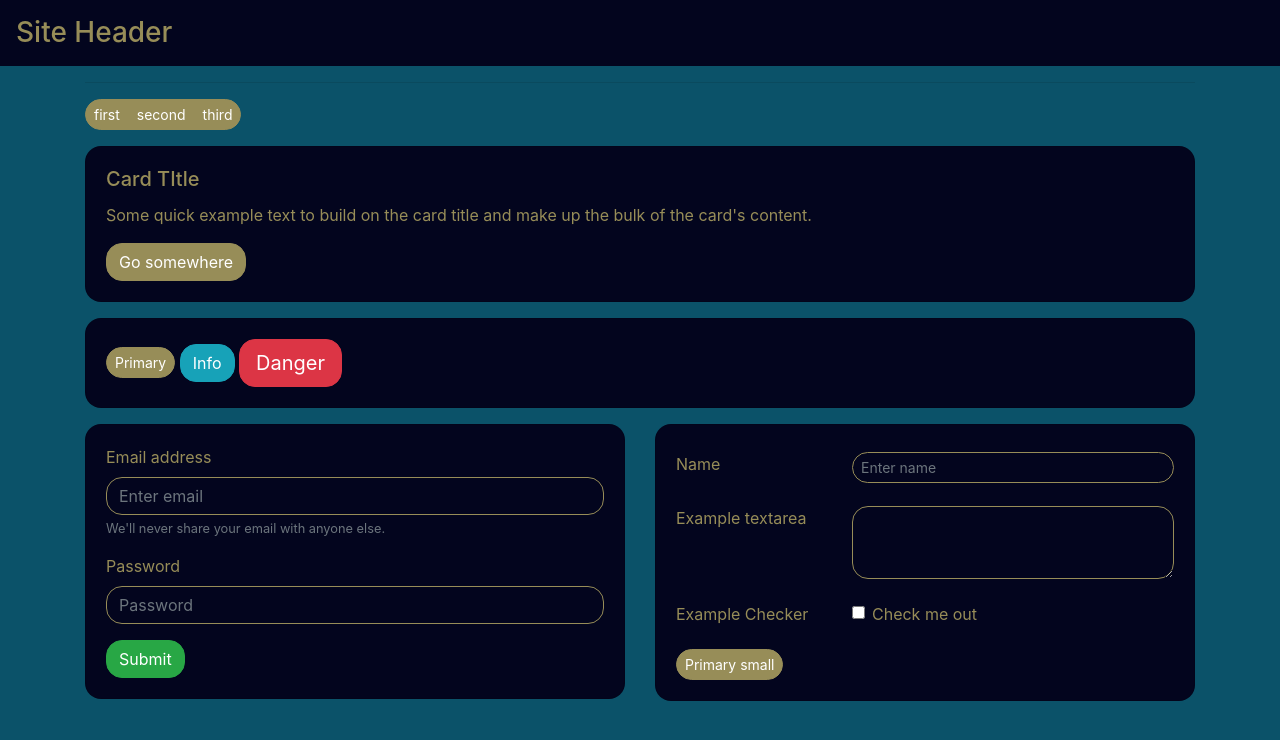
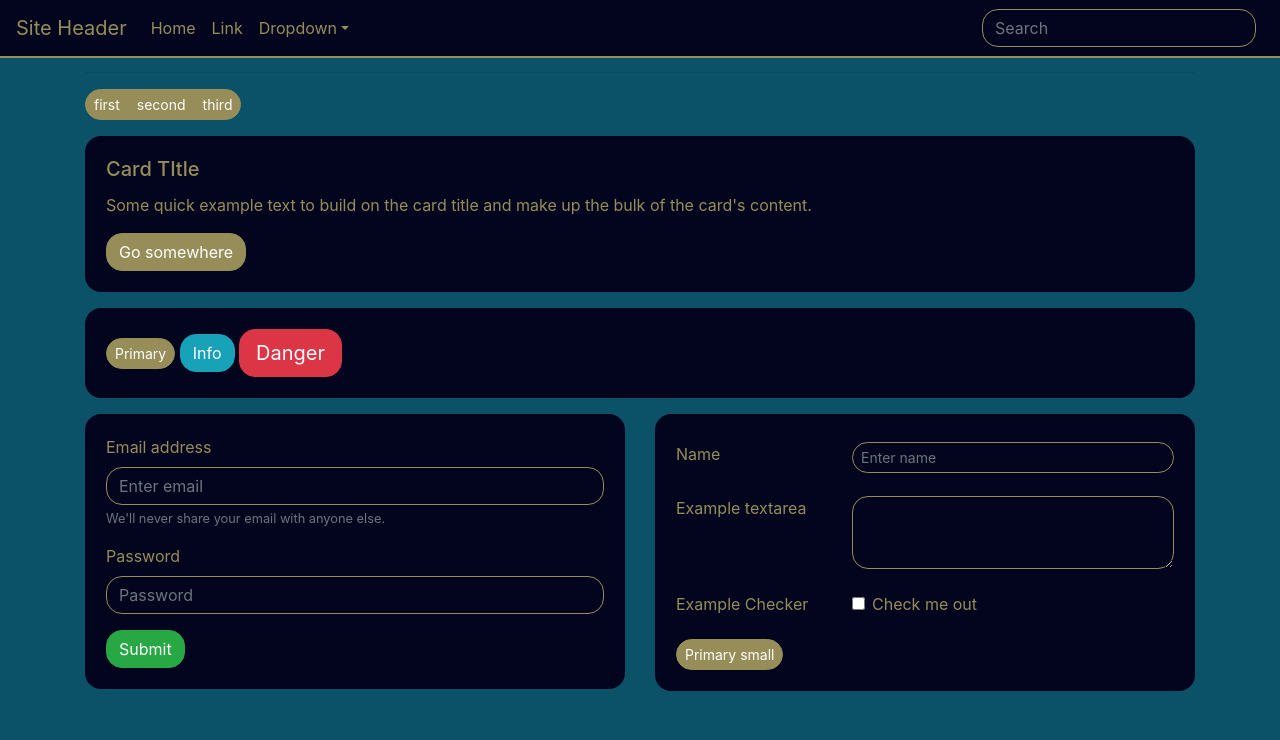
Before and after one commit to ShockProof/my-react-bootstrap, a React (Create React App) app: page / in a window 1280 px wide. Shown: the top 740 px of the page. Built offline with nearby package versions, Linux system fonts and the light colour scheme.

Commit message:
move site-header component

```diff
--- a/src/components/SiteHeader.jsx
+++ /dev/null
@@ -1,17 +0,0 @@
-import React from 'react';
-
-import { Row, Col } from 'react-bootstrap';
-
-function SiteHeader({ title }) {
-  return (
-    <div className="siteHeader">
-      <Row>
-        <Col>
-          <h3> {title} </h3>
-        </Col>
-      </Row>
-    </div>
-  );
-}
-
-export default SiteHeader;
--- a/src/components/SiteHeader.scss
+++ /dev/null
@@ -1,10 +0,0 @@
-.siteHeader {
-  background-color: $dark;
-  padding-left: 16px; /** just to fix spacing with bootstrap! */
-  padding-right: 16px; /** just to fix spacing with bootstrap! */
-
-  h3 {
-    margin-top: 16px;
-    margin-bottom: 16px;
-  }
-}
--- a/src/style-root/scssLinks.scss
+++ b/src/style-root/scssLinks.scss
@@ -1,4 +1,4 @@
 @import "~bootstrap/scss/bootstrap";
 
 @import "./../components/Card.scss";
-@import "./../components/SiteHeader.scss";
+@import "./../ui-v1/components/site-header/SiteHeader.scss";
--- a/src/ui-v1/App.jsx
+++ b/src/ui-v1/App.jsx
@@ -5,7 +5,7 @@ import ThemeContext from './../style-root/ThemeContext';
 import { Container, Row, Col, Button, ButtonGroup, Form } from 'react-bootstrap';
 
 import Card from './../components/Card';
-import SiteHeader from './../components/SiteHeader';
+import SiteHeader from './components/site-header';
 
 function App() {
 
--- /dev/null
+++ b/src/ui-v1/components/site-header/SiteHeader.scss
@@ -0,0 +1,7 @@
+.siteHeader {
+  box-shadow: 0px 2px $shockproof-border-color;
+
+  .dropdown-toggle::after { /** didn't find any bootstrap variable for this */
+    color: $shockproof-primary-color;
+  }
+}
--- /dev/null
+++ b/src/ui-v1/components/site-header/index.jsx
@@ -0,0 +1,34 @@
+import React from 'react';
+
+import { Navbar, Nav, NavDropdown, Form, FormControl } from 'react-bootstrap';
+
+function SiteHeader({ title }) {
+
+  const titleComponent = <span className="text-primary my-auto">Dropdown</span>;
+
+  return (
+    <Navbar bg="light" expand="lg" className="siteHeader">
+
+      <Navbar.Brand href="#home" className="text-primary">{title}</Navbar.Brand>
+      <Navbar.Toggle aria-controls="basic-navbar-nav" />
+      <Navbar.Collapse id="basic-navbar-nav">
+        <Nav className="mr-auto">
+          <Nav.Link href="#home" className="text-primary">Home</Nav.Link>
+          <Nav.Link href="#link" className="text-primary">Link</Nav.Link>
+          <NavDropdown title={titleComponent} id="basic-nav-dropdown">
+            <NavDropdown.Item href="#action/3.1" className="text-primary">Action</NavDropdown.Item>
+            <NavDropdown.Item href="#action/3.2" className="text-primary">Another action</NavDropdown.Item>
+            <NavDropdown.Item href="#action/3.3" className="text-primary">Something</NavDropdown.Item>
+            <NavDropdown.Divider />
+            <NavDropdown.Item href="#action/3.4" className="text-primary">Separated link</NavDropdown.Item>
+          </NavDropdown>
+        </Nav>
+        <Form inline className="has-search">
+          <FormControl type="text" placeholder="Search" className="mr-sm-2"/>
+        </Form>
+      </Navbar.Collapse>
+    </Navbar>
+  );
+}
+
+export default SiteHeader;
```
